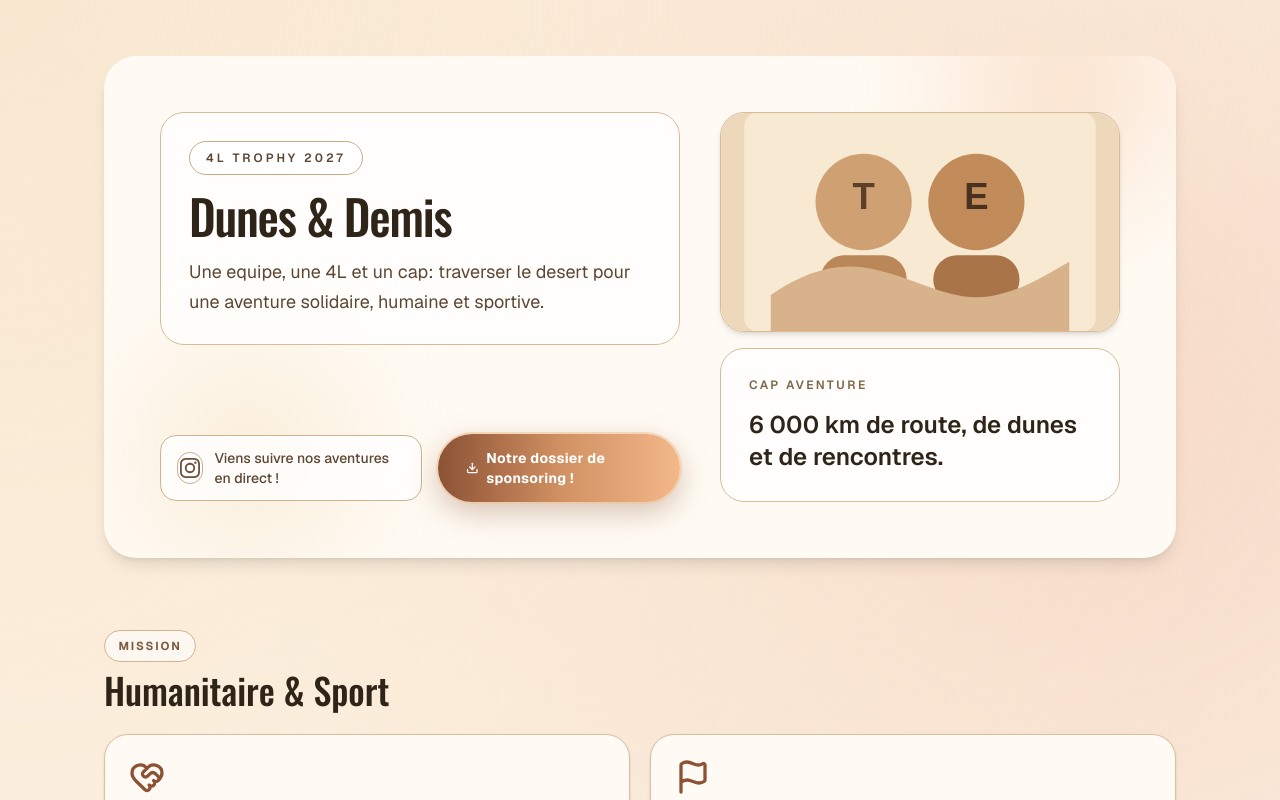
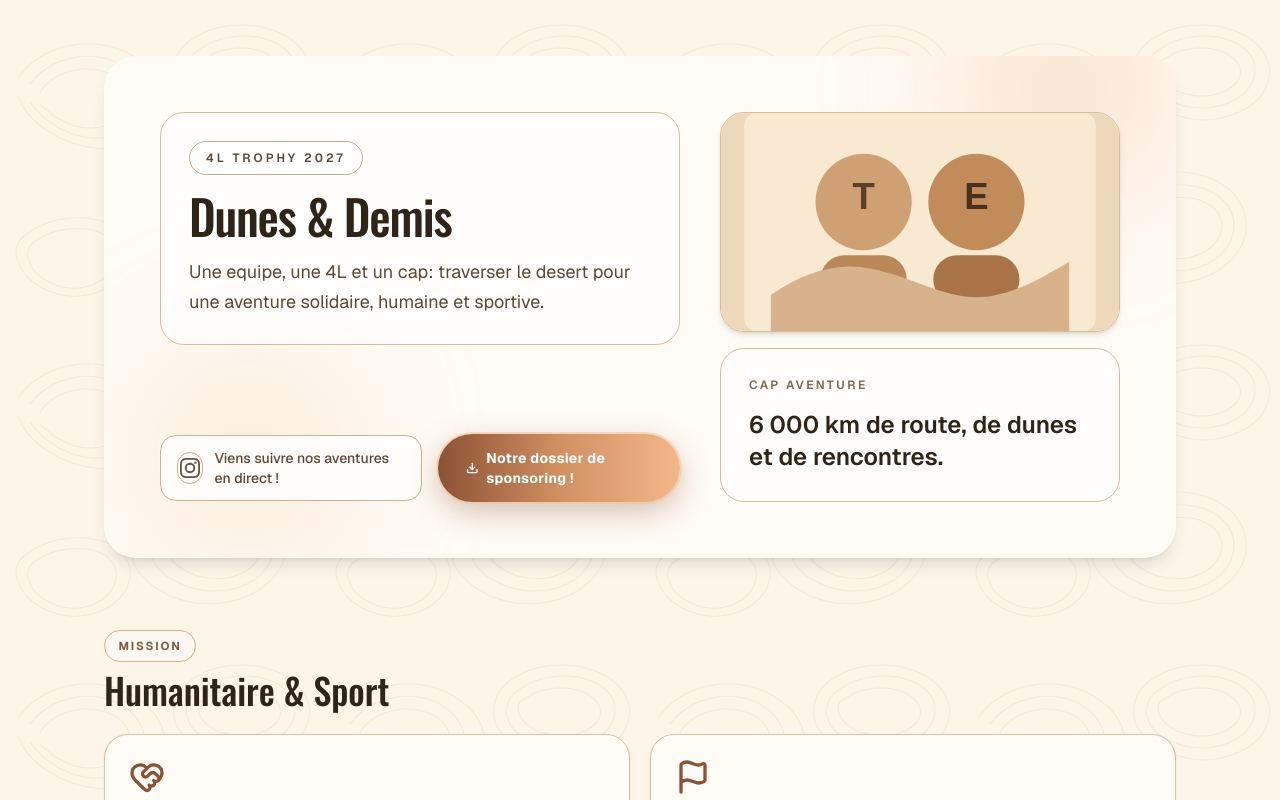
Before and after one commit to Thigaab/Dunes-Demis, a Next.js app: page / in a window 1280 px wide. Shown: the top 800 px of the page. Built offline with nearby package versions, Linux system fonts and the light colour scheme.

Commit message:
Edit background

```diff
--- a/src/app/globals.css
+++ b/src/app/globals.css
@@ -18,22 +18,24 @@
 }
 
 body {
-  background: var(--background);
+  background-color: var(--background);
+  background-image: url("./topo-desert-pattern.svg");
+  background-repeat: repeat;
+  background-size: 320px 320px;
   color: var(--foreground);
   font-family: var(--font-geist-sans), Arial, Helvetica, sans-serif;
 }
 
 .adventure-shell {
   min-height: 100vh;
-  background:
-    radial-gradient(circle at top left, #f9e7d0 0, transparent 48%),
-    radial-gradient(circle at 85% 15%, #f6d9c7 0, transparent 35%),
-    linear-gradient(160deg, #fdf5e8 0%, #faeddc 100%);
+  background: transparent;
 }
 
 .adventure-panel,
 .adventure-card {
-  background: color-mix(in oklab, var(--surface) 82%, white 18%);
+  background: color-mix(in oklab, var(--surface) 76%, white 24%);
+  backdrop-filter: blur(8px);
+  -webkit-backdrop-filter: blur(8px);
 }
 
 .adventure-kicker {
```
Also changed, not shown: public/topo-desert-pattern.svg (added), src/app/topo-desert-pattern.svg (added).
